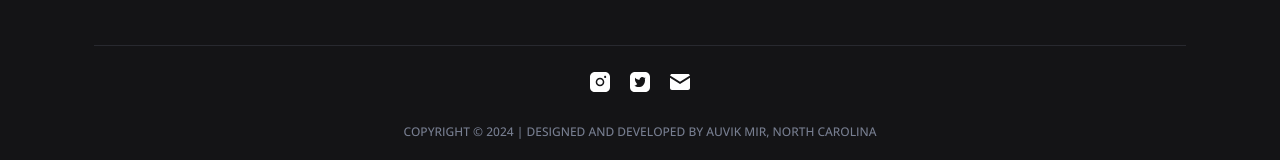
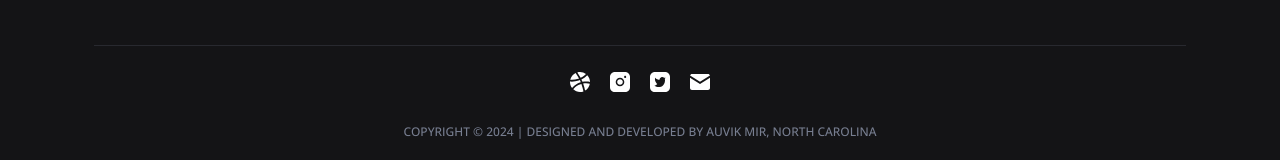
Before and after one commit to aforauvik/myapp, a React (Create React App) app: page /projects in a window 1280 px wide. Shown: the part 3637-3797 px from the top of the page. Built offline with nearby package versions, Linux system fonts and the light colour scheme.

Commit message:
social icons

```diff
--- a/src/Card/Footer.js
+++ b/src/Card/Footer.js
@@ -17,6 +17,9 @@ function Footer() {
 			<div className={styles.footer}>
 				<div className={styles.divider}></div>
 				<div style={iconStyle}>
+					<a target="blank" href="https://www.instagram.com/auvik">
+						<img height={24} src="/dribbble-icon.svg" alt="" srcset="" />
+					</a>
 					<a target="blank" href="https://www.instagram.com/auvik">
 						<img height={24} src="/Instagram-icon.svg" alt="" srcset="" />
 					</a>
```
Also changed, not shown: public/dribbble-icon.svg (added).
